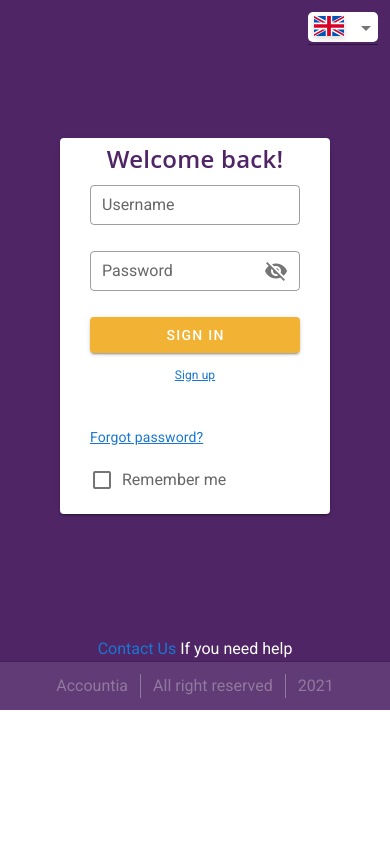
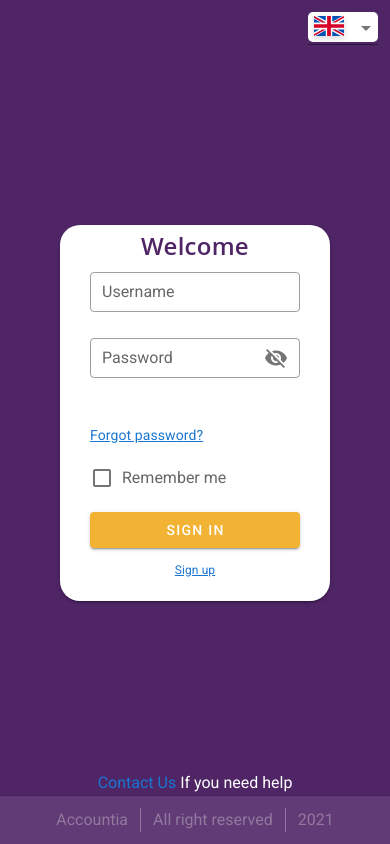
Before and after one commit to halfangel37/InternProject, a Vue app: page /auth/signin in a window 390 px wide. Built offline with nearby package versions, Linux system fonts and the light colour scheme.

Commit message:
fix: UI such as responsive, fill height

```diff
--- a/src/main.js
+++ b/src/main.js
@@ -12,13 +12,13 @@ new Vue({
   router,
   store,
   created() {
-    const userString = localStorage.getItem("user");
-    if (userString) {
-      const userData = JSON.parse(userString);
-      this.$store.commit("SET_USER_DATA", userData);
-    } else {
-      this.$router.push({ path: "/auth/signin" });
-    }
+    //const userString = localStorage.getItem("user");
+    //if (userString) {
+    // const userData = JSON.parse(userString);
+    // this.$store.commit("SET_USER_DATA", userData);
+    //} else {
+    this.$router.push({ path: "/auth/signin" });
+    //}
     axios.interceptors.response.use(
       (response) => response,
       (error) => {
--- a/src/signin/components/SigninForm.vue
+++ b/src/signin/components/SigninForm.vue
@@ -1,8 +1,8 @@
 <template>
-  <v-card :width="width" class="mx-auto">
+  <v-card :width="width" class="mx-auto border-radius-20">
     <div class="padding-card">
       <v-card-title class="pb-0 card-title">
-        <h1 class="heading mx-auto">Welcome back!</h1>
+        <h1 class="heading mx-auto">Welcome</h1>
       </v-card-title>
       <v-card-text>
         <v-alert v-if="errorMessage && errorMessage != 'null'" type="error">
@@ -31,6 +31,12 @@
             :append-icon="showPassword ? 'mdi-eye' : 'mdi-eye-off'"
             @click:append="showPassword = !showPassword"
           />
+          <div class="mt-5">
+            <router-link to="/forgot-password"
+              ><span>Forgot password?</span></router-link
+            >
+          </div>
+          <v-checkbox label="Remember me" />
           <v-btn
             type="submit"
             class="signin white--text"
@@ -43,12 +49,6 @@
             >
           </span>
         </v-form>
-        <div class="mt-5">
-          <router-link to="/forgot-password"
-            ><span>Forgot password?</span></router-link
-          >
-        </div>
-        <v-checkbox label="Remember me" />
       </v-card-text>
     </div>
   </v-card>
@@ -95,9 +95,9 @@ export default {
         case "md":
           return "700px";
         case "lg":
-          return "800px";
+          return "980px";
         default:
-          return "800px";
+          return "980px";
       }
     },
   },
@@ -161,6 +161,9 @@ v-checkbox {
 .mb-10 {
   margin-bottom: 10px;
 }
+.border-radius-20 {
+  border-radius: 20px !important;
+}
 @media screen and (min-width: 240px) {
   .v-form {
     margin-top: 10px;
@@ -199,8 +202,10 @@ v-checkbox {
     font-size: 40px;
   }
   .padding-card {
-    margin-left: 130px;
-    margin-right: 130px;
+    margin-left: 200px;
+    margin-right: 200px;
+    padding-top: 30px;
+    padding-bottom: 40px;
   }
 }
 </style>
--- a/src/signin/views/Signin.vue
+++ b/src/signin/views/Signin.vue
@@ -1,14 +1,12 @@
 <template>
-  <div class="bg-main d-flex align-item-center fill-height o-flow-hiden">
-    <v-row>
-      <v-col class="mx-auto okela0">
+  <div class="bg-main changhe d-flex align-item-center j-center">
+    <v-col class="mx-auto">
       <SignForm
         @submit="signin"
         v-bind:isButtonDisabled="isButtonDisabled"
         v-bind:errorMessage="errorMessage"
       />
     </v-col>
-    </v-row>
   </div>
 </template>
 
@@ -49,6 +47,15 @@ export default {
 </script>
 
 <style lang="scss" scoped>
+.d-flex {
+  display: flex;
+}
+.align-item-center {
+  align-items: center;
+}
+.j-center {
+  justify-content: center;
+}
 .v-main__.v-application--wrap v-application--wrap {
   min-height: none !important;
   max-width: none !important;
@@ -71,12 +78,4 @@ export default {
 .o-flow-hiden {
   overflow: hidden;
 }
-.fill-height {
-  height: 100%;
-}
-@media screen and (min-width: 768px) {
-  .fill-height {
-    height: 94.4%;
-  }
-}
 </style>
--- a/src/views/AuthPage.vue
+++ b/src/views/AuthPage.vue
@@ -1,8 +1,10 @@
 <template>
-  <div class="bg-main o-flow-hiden">
-    <HeaderLayout />
-    <router-view />
-    <FooterLayout />
+  <div class="bg-main fill-height-flex">
+    <v-layout column class="fill-height">
+      <HeaderLayout class="header" />
+      <router-view class="content" />
+      <FooterLayout class="footer" />
+    </v-layout>
   </div>
 </template>
 
@@ -15,6 +17,21 @@ export default {
 </script>
 
 <style lang="scss" scoped>
+.fill-height-flex {
+  display: flex;
+  flex-flow: column;
+  height: 100%;
+}
+.header {
+  flex: 0 1 auto;
+}
+.content {
+  flex: 1 1 auto;
+  overflow: auto;
+}
+.footer {
+  flex: 0 0 auto;
+}
 .bg-main {
   background: #4f2566;
 }
--- a/src/views/FooterLayout.vue
+++ b/src/views/FooterLayout.vue
@@ -1,7 +1,7 @@
 <template>
   <div class="bg-main">
     <footer>
-      <div class="d-flex j-center pt-10">
+      <div class="d-flex j-center">
         <span>
           <router-link to="/contact" class="contact"
             ><span class="fs-16">Contact Us</span></router-link
```
Lines whose indentation alone changed are shown as unchanged.
